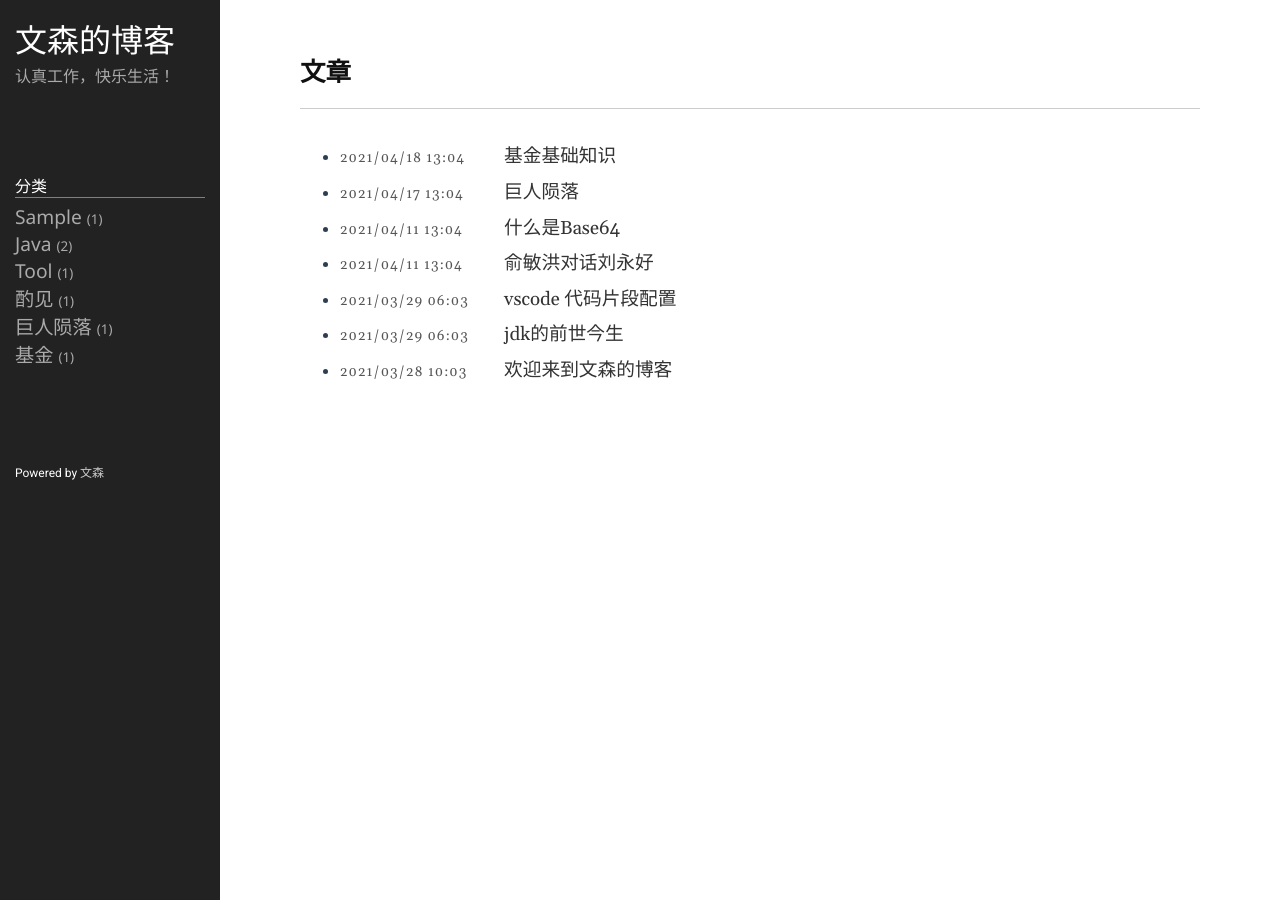
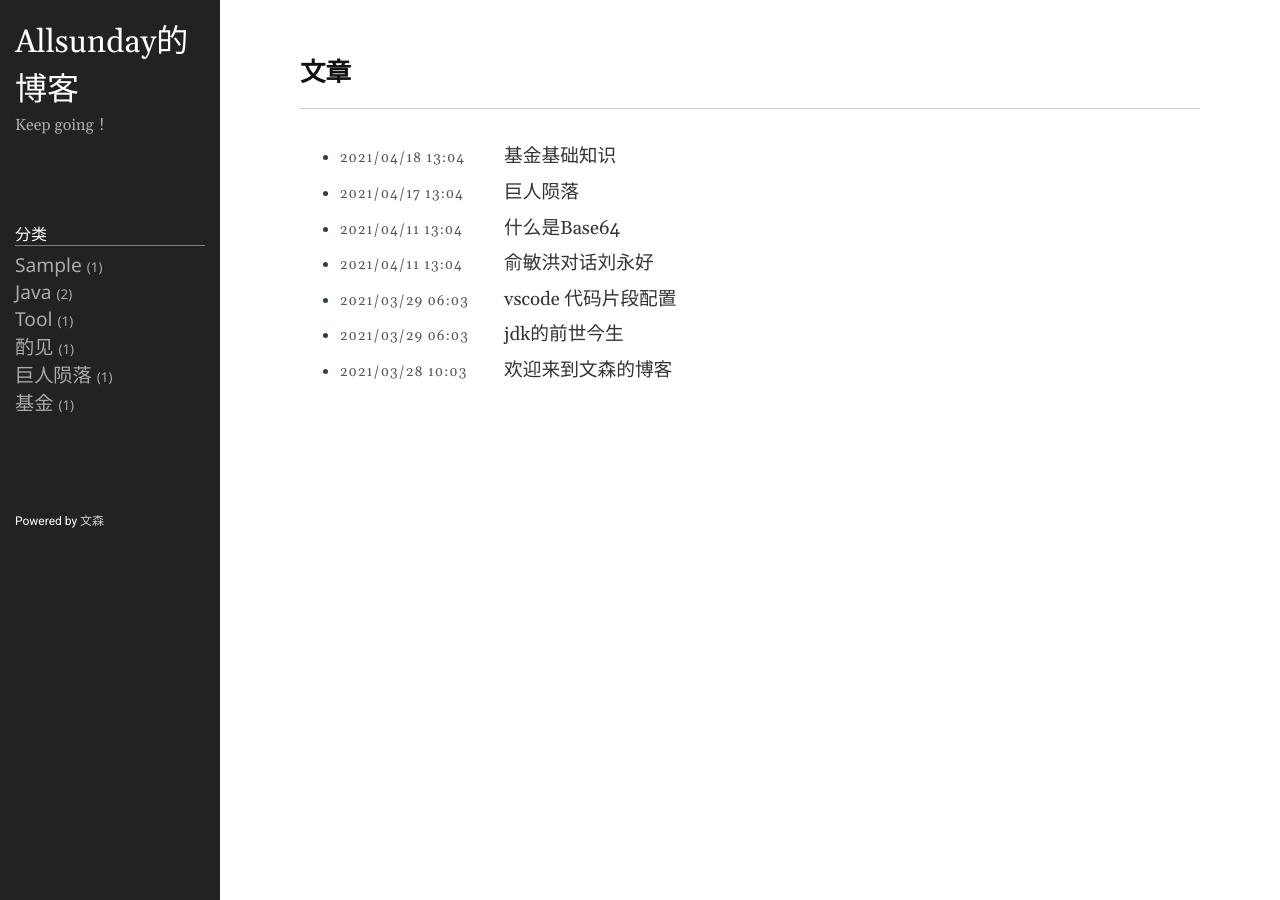
Before and after one commit to Allsunday0/Allsunday0.github.io, a Jekyll site: the page built from index.md, in a window 1280 px wide. Built offline with Jekyll 4.4.1, drawn with Linux system fonts in a browser that asks for light colours.

Commit message:
Update _config.yml

```diff
--- a/_config.yml
+++ b/_config.yml
@@ -18,14 +18,14 @@
 # You can create any custom variable you would like, and they will be accessible
 # in the templates via {{ site.myvariable }}.
 
-title: 文森的博客
-author: 文森
-email: wenyidao@126.com
+title: Allsunday的博客
+author: Allsunday
+email: yueyaer_L@163.com
 description: >- # this means to ignore newlines until "baseurl:"
-  认真工作，快乐生活！
+  Keep going！
 # baseurl: "/" # the subpath of your site, e.g. /blog
 # url: "http://ejjoo.github.io" # the base hostname & protocol for your site, e.g. http://example.com
-github_username: guojianbin1991
+github_username: Allsunday
 highlighter: rouge
 svg:
   optimize: true
@@ -40,7 +40,7 @@ tag_dir: tag/
 
 
 social:
-  github: vincent-0112.github.io
+  github: https://allsunday0.github.io/
 
 # Exclude from processing.
 # The following items will not be processed, by default.
```
